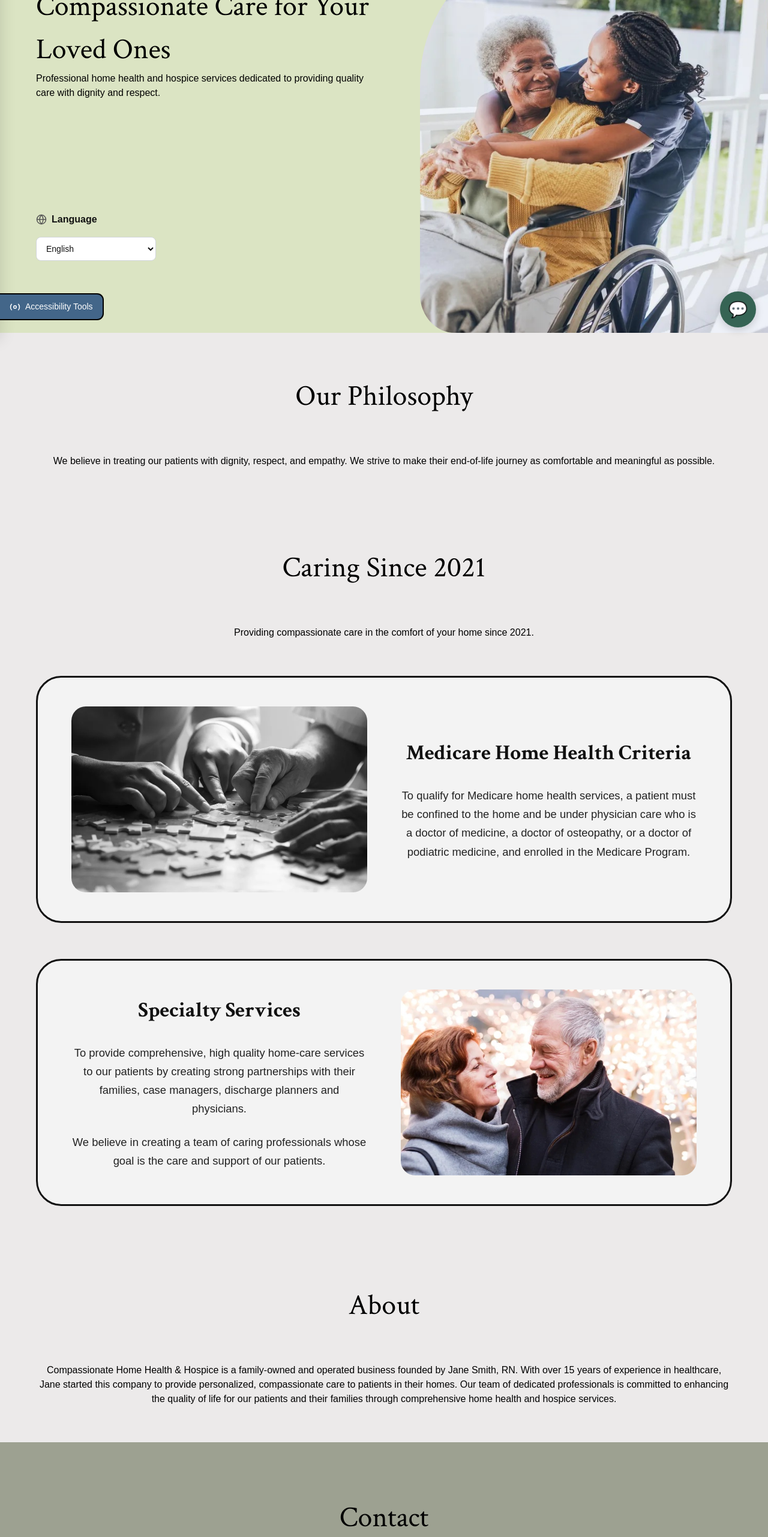
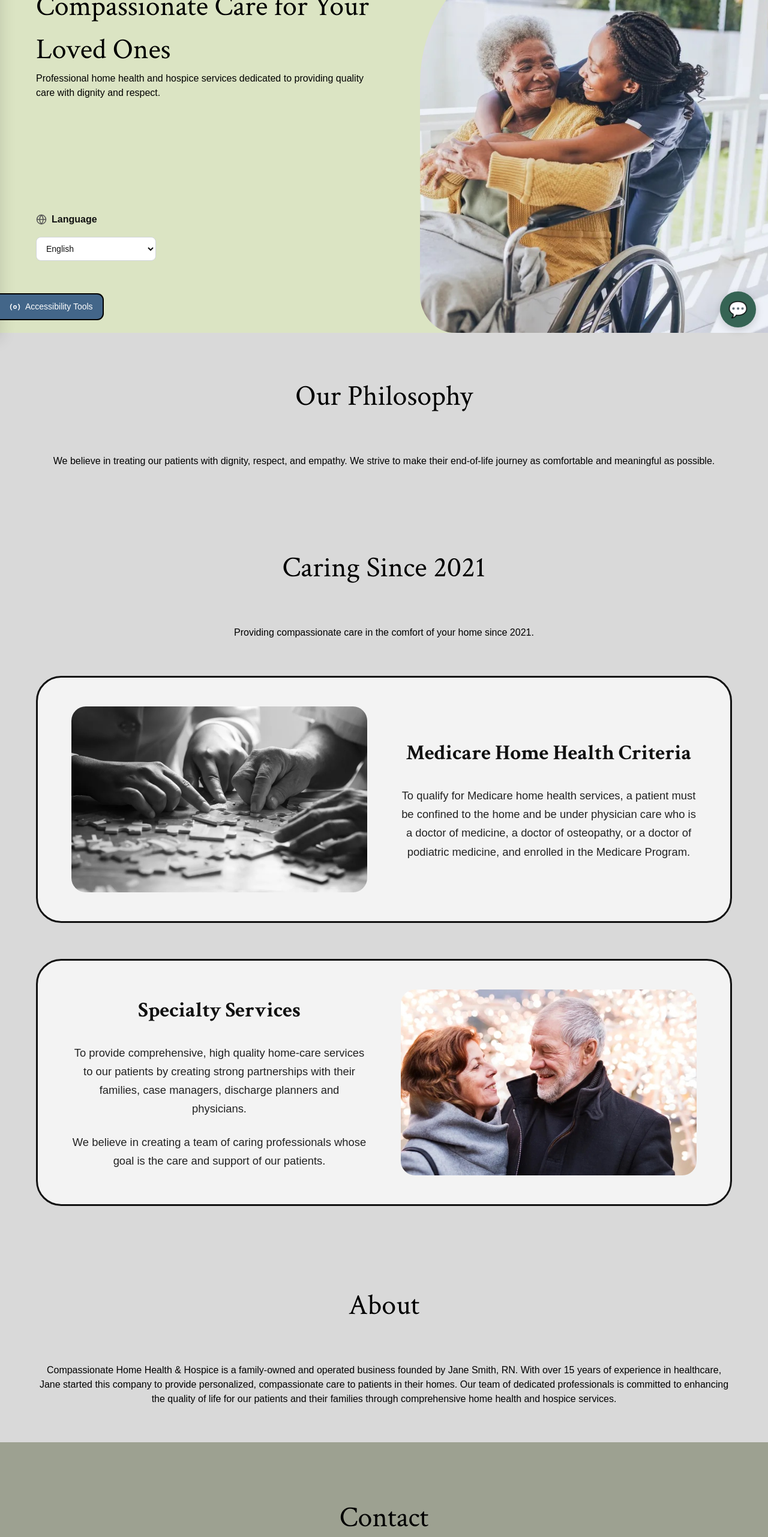
Before and after one commit to Compassionate4you/Compassionate4youSite, a React (Vite) app in the folder client/: page / in a window 1280 px wide. Shown: the part 234-2797 px from the top of the page at 60% size. Built offline with nearby package versions, Linux system fonts and the light colour scheme; no server answers.

Commit message:
Updated LandingPage.css to use descriptive color variables

```diff
--- a/client/src/styles/LandingPage.css
+++ b/client/src/styles/LandingPage.css
@@ -27,7 +27,7 @@ body {
 
 .hero-left h1 {
   font-size: 48px;
-    color: var(--color7);
+  color: var(--color-black);
 }
 
 .hero-right {
@@ -58,8 +58,8 @@ body {
 .philosophy {
   padding: 60px;
   text-align: center;
-    background-color: var(--color9);
-    color: var(--color7);
+  background-color: var(--color-light-gray);
+  color: var(--color-black);
 }
 
 .title-philosophy {
@@ -70,8 +70,8 @@ body {
 .care {
   padding: 60px;
   text-align: center;
-    background-color: var(--color9);
-    color: var(--color7);
+  background-color: var(--color-light-gray);
+  color: var(--color-black);
 }
 
 .title-care {
@@ -143,8 +143,8 @@ body {
 .about {
   padding: 60px;
   text-align: center;
-    background-color: var(--color9);
-    color: var(--color7);
+  background-color: var(--color-light-gray);
+  color: var(--color-black);
 }
 
 .title-about {
@@ -155,11 +155,11 @@ body {
 .contact-section {
   background-color: var(--color-sage);
   padding: 80px 40px;
-    color: var(--color8);
+  color: var(--color-white);
 }
 
 .title-contact {
-    color: var(--color7);
+  color: var(--color-black);
 }
 
 .contact-container {
@@ -182,7 +182,7 @@ body {
   display: flex;
   align-items: flex-start;
   gap: 18px;
-      color: var(--color7);
+  color: var(--color-black);
 }
 
 .contact-icon {
@@ -210,11 +210,11 @@ body {
 
 /* Contact Form */
 .contact-form-card {
-      background: var(--color8);
+  background: var(--color-white);
   border-radius: 18px;
   padding: 28px;
   box-shadow: 0 4px 18px rgba(0, 0, 0, 0.08);
-      color: var(--color7);
+  color: var(--color-black);
 }
 
 .contact-form {
@@ -237,14 +237,14 @@ body {
   font-size: 1rem;
   outline: none;
   box-sizing: border-box;
-      color: var(--color10);
-      background-color: var(--color9);
+  color: var(--color-gray);
+  background-color: var(--color-light-gray);
 }
 
 .contact-form input:focus,
 .contact-form textarea:focus {
   outline: none;
-      border: 2px solid var(--color2);
+  border: 2px solid var(--color-blue-gray);
   box-shadow: 0 0 0 3px rgba(75, 102, 129, 0.2);
 }
 
```
Lines whose indentation alone changed are shown as unchanged.
